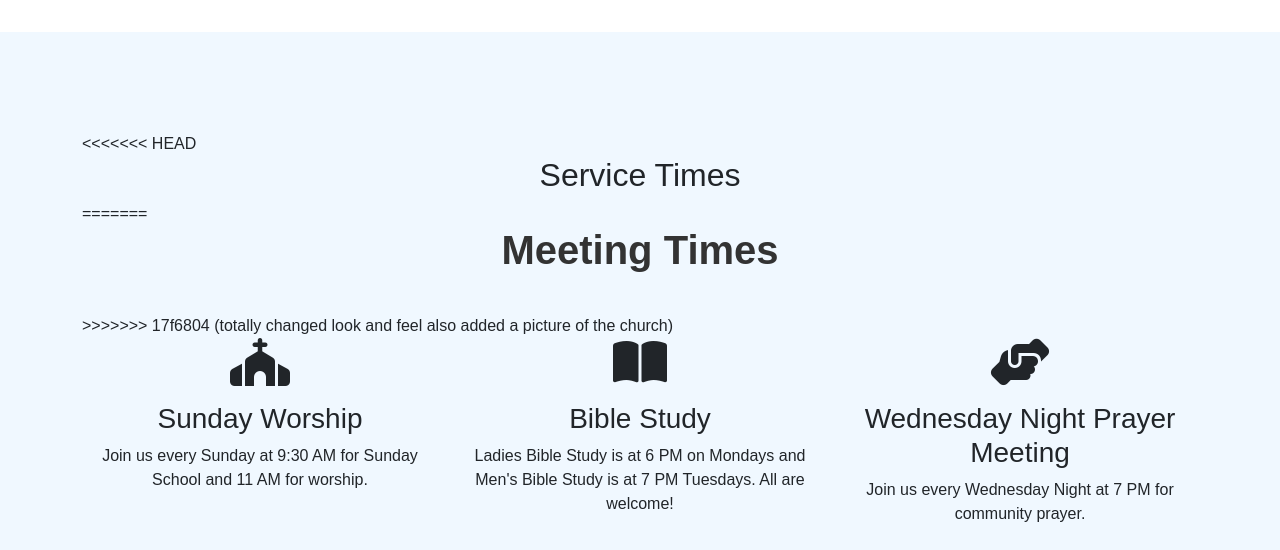
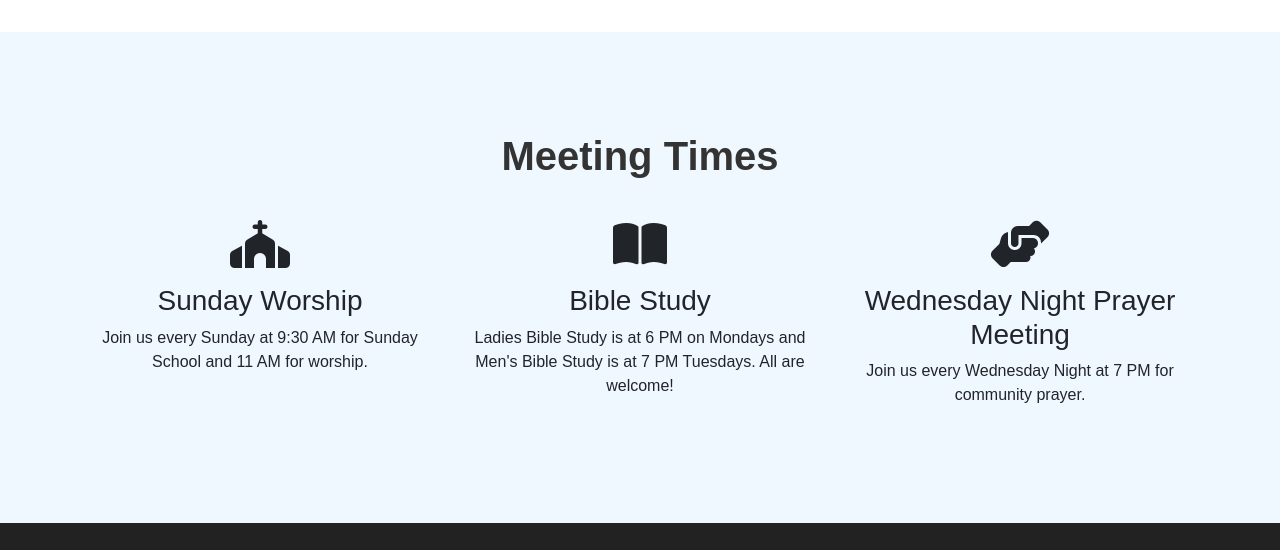
Before and after one commit to timpierce/fbcwestend, a plain HTML site: page index.html in a window 1280 px wide. Shown: the part 1120-1670 px from the top of the page. Drawn offline with nearby package versions, Linux system fonts and the light colour scheme.

Commit message:
dirty file now clean

```diff
--- a/index.html
+++ b/index.html
@@ -111,11 +111,7 @@
     <!-- Services Section -->
     <section id="services" class="bg-lightblue section">
         <div class="container">
-<<<<<<< HEAD
-            <h2 class="text-center">Service Times</h2>
-=======
             <h2 class="section-title">Meeting Times</h2>
->>>>>>> 17f6804 (totally changed look and feel also added a picture of the church)
             <div class="row text-center">
                 <div class="col-md-4">
                     <i class="fas fa-church fa-3x mb-3"></i>
```
